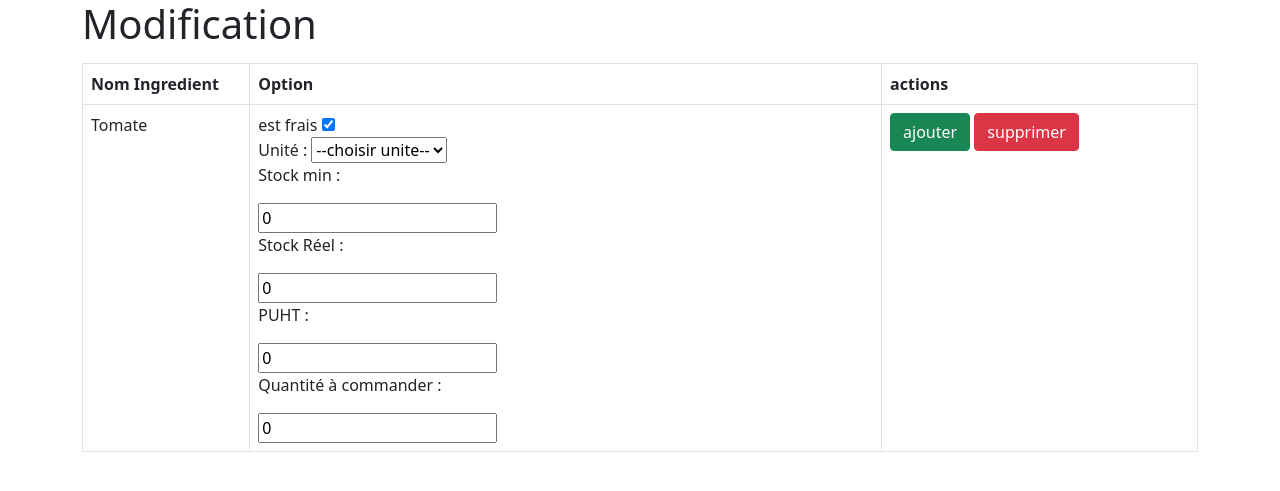
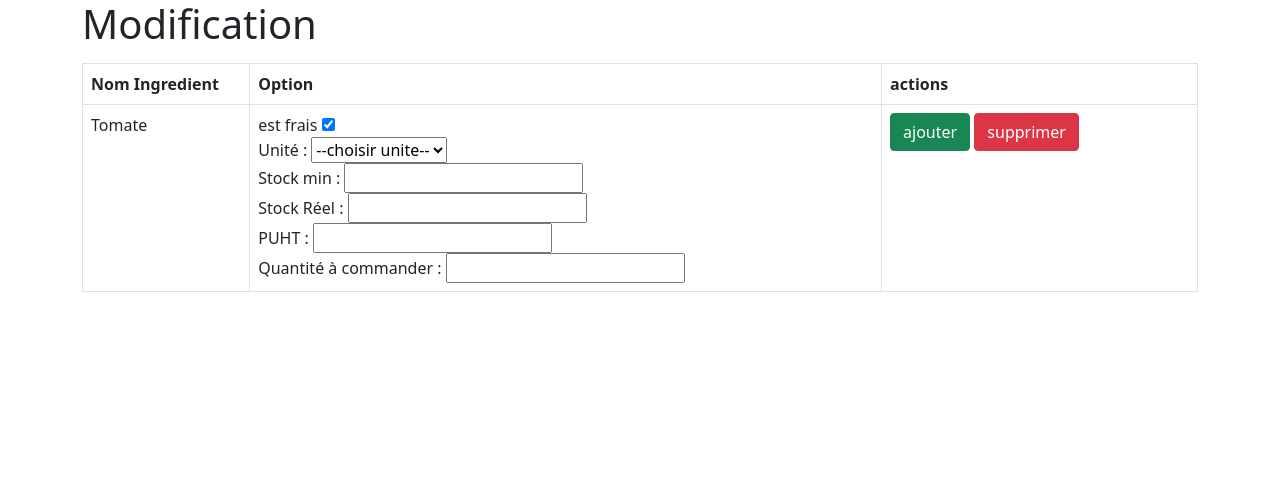
Before and after one commit to Atrimilan/Pizzip, a PHP site: page /IHMadmin.php in a window 1280 px wide. Shown: the top 491 px of the page. Run offline with PHP 8.4, Linux system fonts and the light colour scheme.

Commit message:
changement html

```diff
--- a/PizzipModif/vue/IHMadmin.php
+++ b/PizzipModif/vue/IHMadmin.php
@@ -40,20 +40,20 @@ and open the template in the editor.
                                 </select>
                             </div>
                             <div>
-                                <p>Stock min : </p>
-                                <input type="number" required name="price" min="0" value="0" >
+                                <span>Stock min : </span>
+                                <input type="number" required name="price" min="0">
                             </div>
                             <div>
-                                <p>Stock Réel :</p>
-                                <input type="number" required name="price" min="0" value="0" >
+                                <span>Stock Réel :</span>
+                                <input type="number" required name="price" min="0">
                             </div>
                             <div>
-                                <p>PUHT : </p>
-                                <input type="number" required name="price" min="0" value="0">
+                                <span>PUHT : </span>
+                                <input type="number" required name="price" min="0">
                             </div>
                             <div>
-                                <p>Quantité à commander : </p>
-                                <input type="number" required name="price" min="0" value="0">
+                                <span>Quantité à commander : </span>
+                                <input type="number" required name="price" min="0">
                             </div>
 
 
--- /dev/null
+++ b/nbproject/private/private.xml
@@ -0,0 +1,4 @@
+<?xml version="1.0" encoding="UTF-8"?>
+<project-private xmlns="http://www.netbeans.org/ns/project-private/1">
+    <editor-bookmarks xmlns="http://www.netbeans.org/ns/editor-bookmarks/2" lastBookmarkId="0"/>
+</project-private>
```
